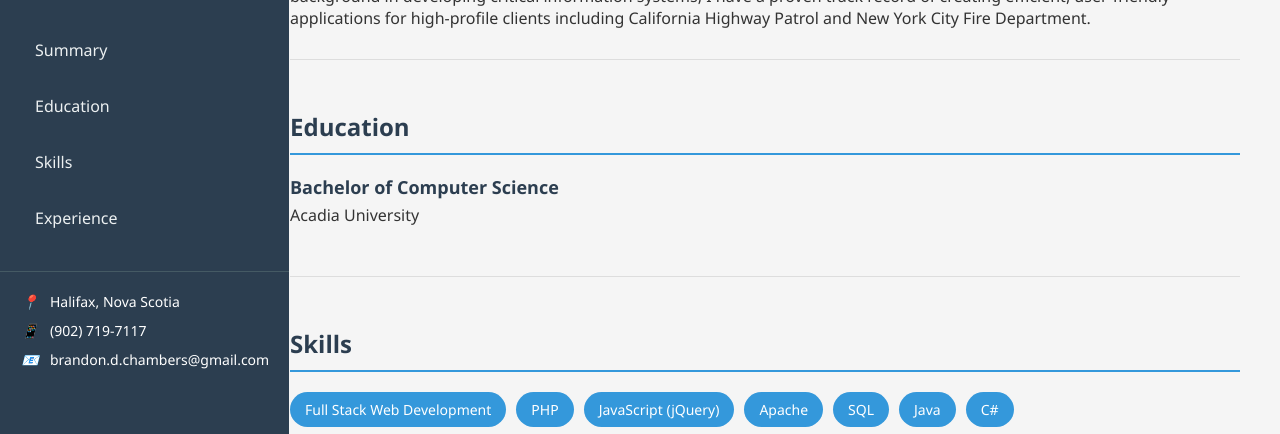
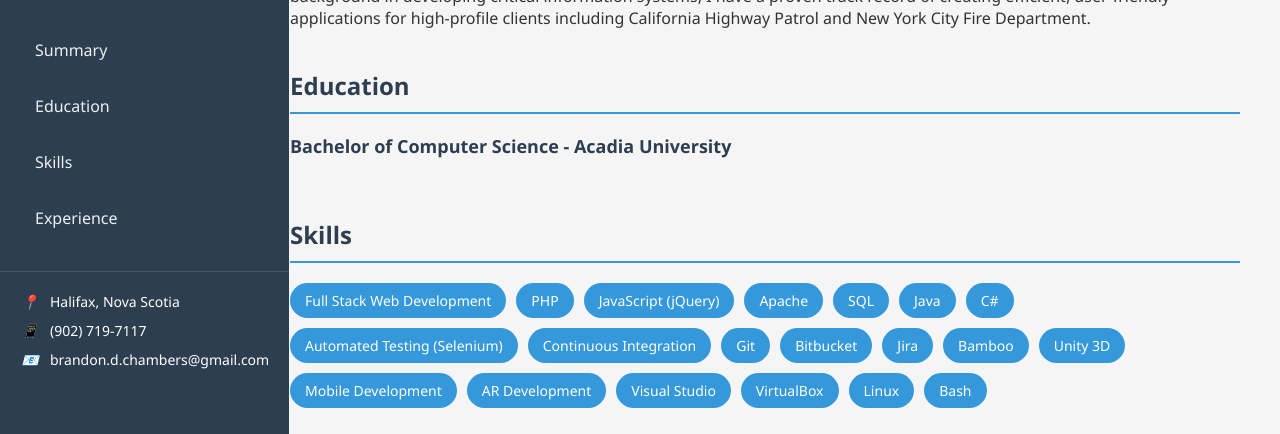
Before and after one commit to Brandon-Chambers/Website, a plain HTML site: page index.html in a window 1280 px wide. Shown: the part 142-576 px from the top of the page. Drawn offline with Linux system fonts and the light colour scheme.

Commit message:
Cleaned Up formatting slightly

```diff
--- a/index.html
+++ b/index.html
@@ -39,8 +39,7 @@
         <section id="education">
             <h2>Education</h2>
             <div class="education-item">
-                <h3>Bachelor of Computer Science</h3>
-                <p>Acadia University</p>
+                <h3>Bachelor of Computer Science - Acadia University</h3>
             </div>
         </section>
 
--- a/index_style.css
+++ b/index_style.css
@@ -92,9 +92,8 @@
         }
 
         section {
-            margin-bottom: 50px;
-            padding-bottom: 30px;
-            border-bottom: 1px solid #ddd;
+            margin-bottom: 25px;
+            padding-bottom: 15px;
         }
 
         section:last-child {
```
